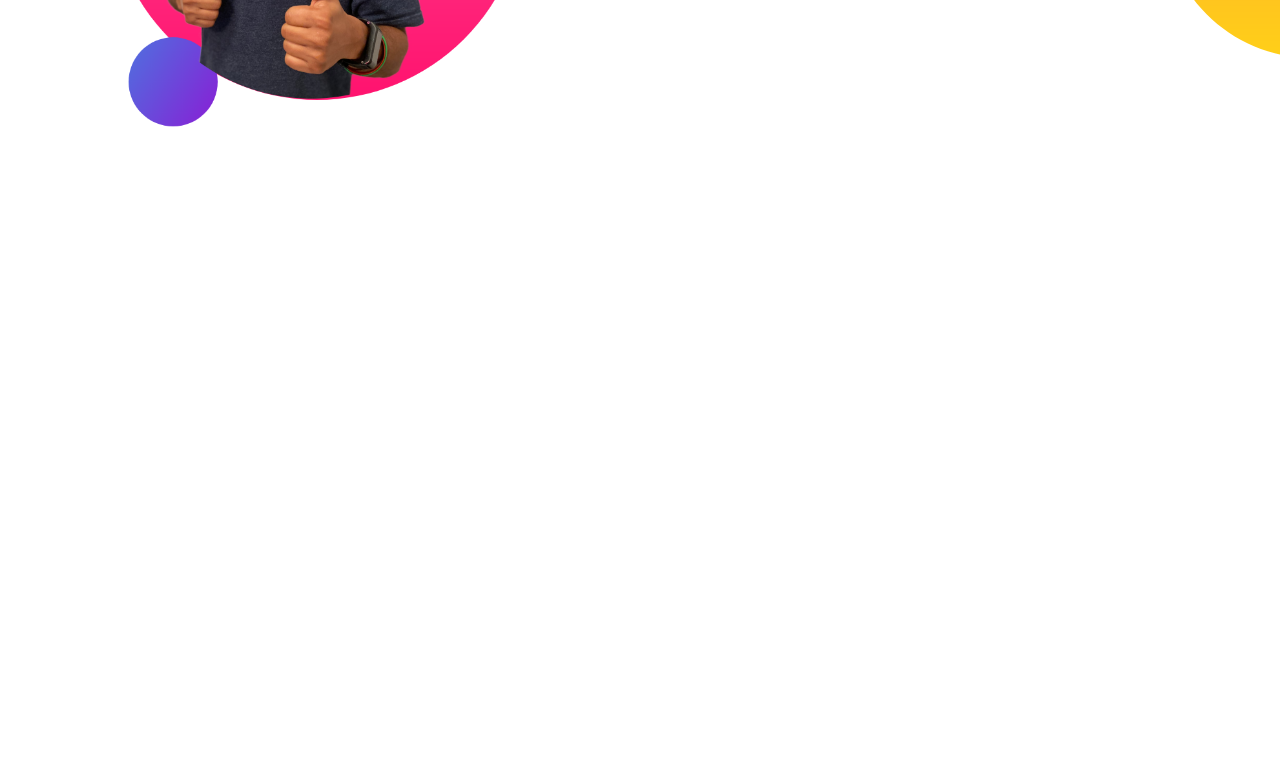
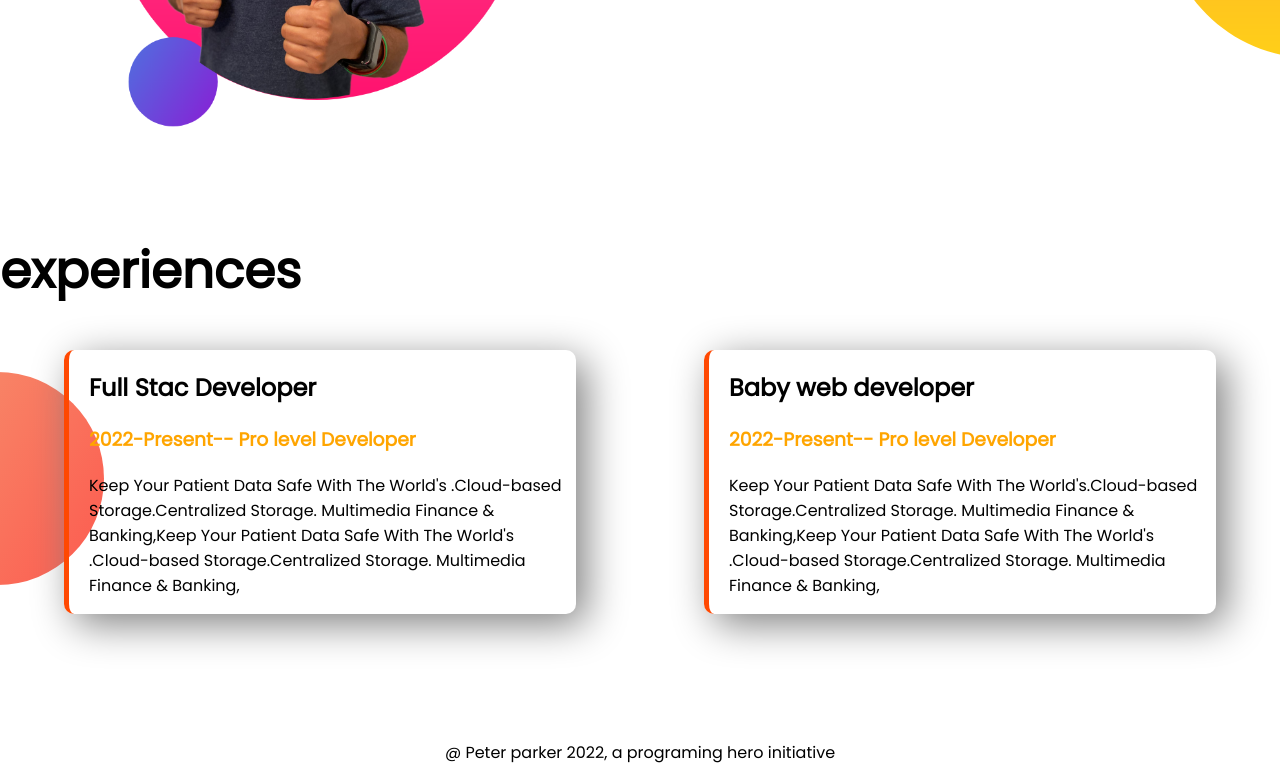
Before and after one commit to rkreaz/module-4, a plain HTML site: page index.html in a window 1280 px wide. Shown: the part 929-1710 px from the top of the page. Before the commit the page ends 1163 px from the top, so only its background shows below. Drawn offline with Linux system fonts and the light colour scheme.

Commit message:
footer and experince added

```diff
--- a/index.html
+++ b/index.html
@@ -11,10 +11,10 @@
    <link rel="stylesheet" href="style.css">
 </head>
 <body>
-    <section class="top-banner" >
+    <section class="top-banner flexible-container" >
         <div class="half-width">
             <h1>wellcome to</h1>
-        <h1 ><span class="orange-color">Rezaul karim reaz</span> world!</h1>
+        <h1 ><span class="orange-color">Rezaul karim Reaz</span> world!</h1>
         <h3>Build climber and stopper</h3>
         <P>Keep Your Patient Data Safe With The World's  .Cloud-based Storage.   Centralized Storage. Multimedia Finance & Banking, Healthcare, Travel & Hospitality, Legal & Advisory, Insurance & Risk Management.</P>
 
@@ -26,7 +26,7 @@
         </div>
 
     </section>
-    <section class="dream-big">
+    <section class="dream-big flexible-container">
         <div class="half-width">
             <img src="images/jhankar2.png" alt="">
         </div>
@@ -40,6 +40,26 @@
 
     </section>
 
+    <section class="experience-area">
+        <h1>experiences</h1>
+        <div class="flexible-container">
+              <div class="experience-item">
+                  <h2>Full Stac Developer</h2>
+                  <h3 class="orange-color">2022-Present-- Pro level Developer</h3>
+                  <p>Keep Your Patient Data Safe With The World's  .Cloud-based Storage.Centralized Storage. Multimedia Finance & Banking,Keep Your Patient Data Safe With The World's  .Cloud-based Storage.Centralized Storage. Multimedia Finance & Banking,</p>
+              </div>
+               <div class="experience-item">
+                   <h2>Baby web developer</h2>
+                   <h3 class="orange-color">2022-Present-- Pro level Developer</h3>
+                   <p>Keep Your Patient Data Safe With The World's.Cloud-based Storage.Centralized Storage. Multimedia Finance & Banking,Keep Your Patient Data Safe With The World's  .Cloud-based Storage.Centralized Storage. Multimedia Finance & Banking,</p>
+               </div>
+        </div>
+    </section>
+   <footer>
+    <p>
+        @ Peter parker 2022, a programing hero initiative
+      </p>
+   </footer>
 
 </body>
 </html>
--- a/style.css
+++ b/style.css
@@ -4,18 +4,21 @@ body{
 }
 h1{
     font-size: 50px;
-
+}
+h2{
+    font-size: 30 px;
 }
 .orange-color{
     color: orange;
 }
-section{
+.flexible-container{
     display: flex ;
     margin-bottom: 100px;
 }
 .half-width{
     width: 50% ;
     padding-left: 5%;
+
 }
 .half-width img{
     width: 80%;
@@ -38,3 +41,23 @@ section{
     background-repeat: no-repeat;
     background-position: right ;
 }
+.experience-area{
+    background-image: url(images/exp-bg.png);
+    background-repeat: no-repeat;
+    background-position: left;
+    padding-bottom: 10px;
+
+
+}
+.experience-item{
+    width: 40%;
+    margin-left: 5%;
+    margin-right: 5%;
+    padding-left: 20px;
+    box-shadow: 10px 10px 40px grey;
+    border-radius: 10px;
+    border-left: 5px solid rgba(255, 72, 0, 0.993);
+}
+footer{
+    text-align: center;
+}
```
Also changed, not shown: new.html (added, +20 -0 lines), 4 other files.
